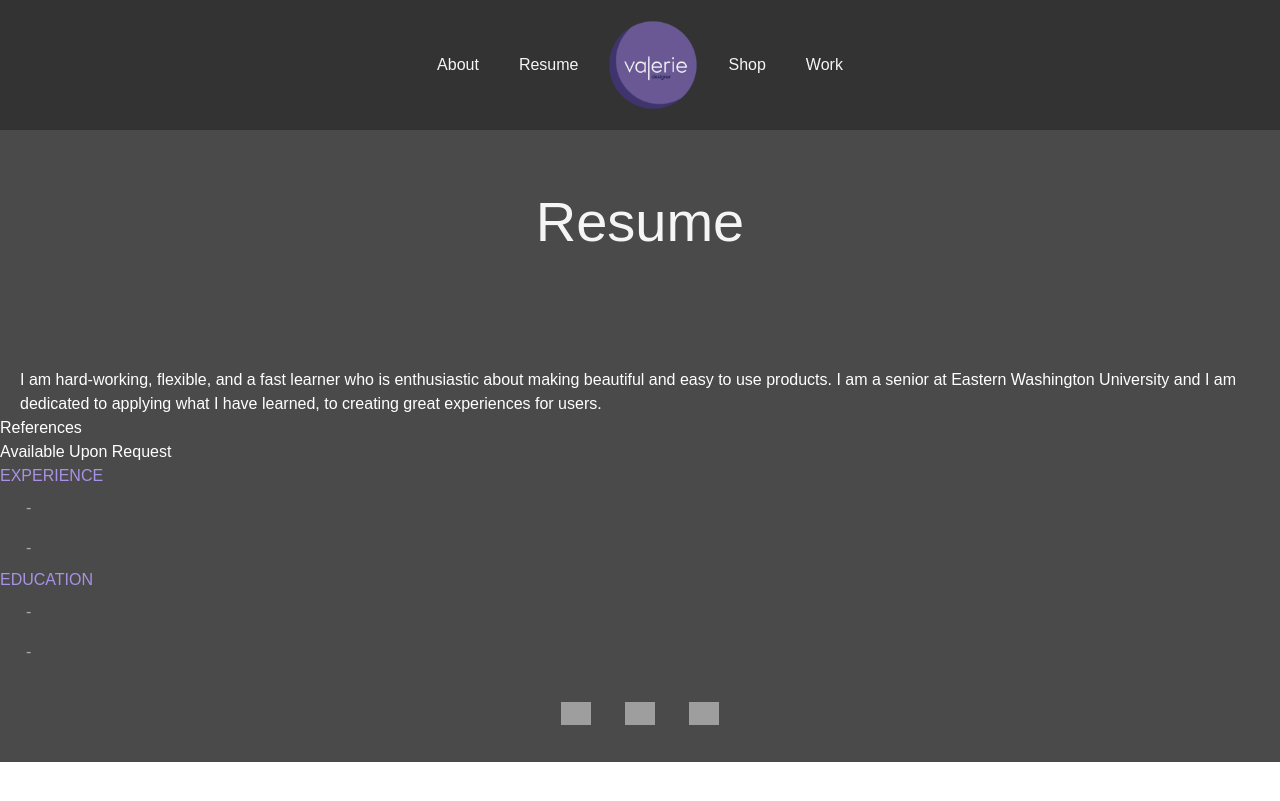
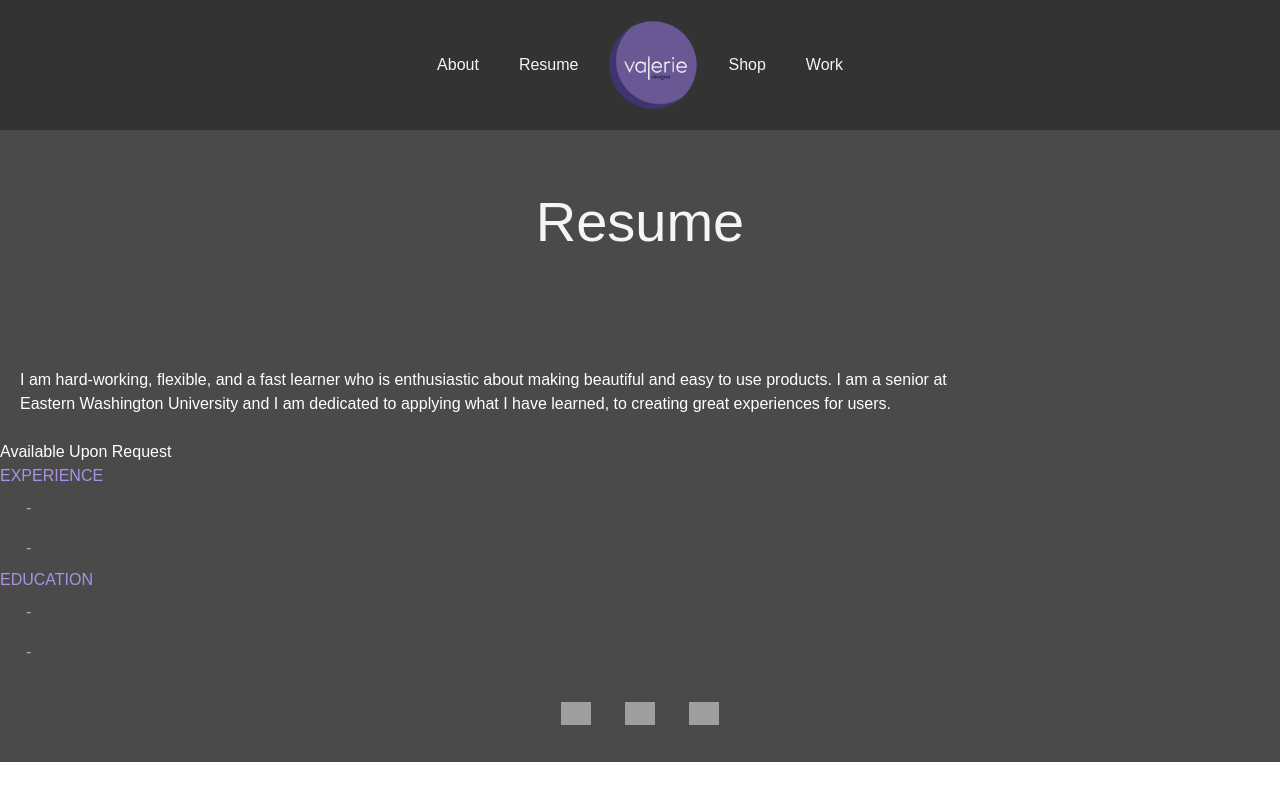
Before and after one commit to vlandguth/valdoes.work, a Jekyll site: the page built from resume.markdown, in a window 1280 px wide. Shown: the top 801 px of the page. Built offline with Jekyll 4.4.1, drawn with Linux system fonts in a browser that asks for light colours; grey boxes are pictures that could not be loaded.

Commit message:
max-width

```diff
--- a/assets/css/styles.css
+++ b/assets/css/styles.css
@@ -1,6 +1,13 @@
 body {
     font-family: europa, 'Montserrat', sans-serif;
     background-color: #4A4A4A;
+  }
+
+  main{
+    max-width:1000px;
+  }
+
+  main p{
     color:white;
   }
 
```
